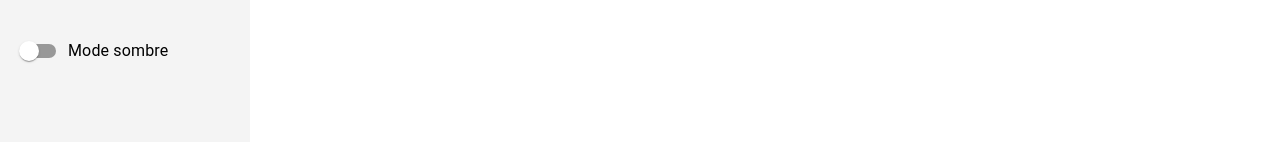
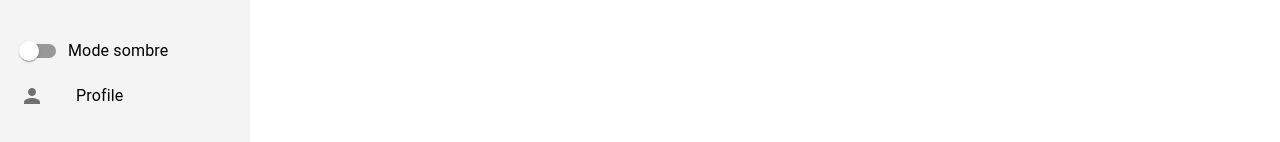
Before and after one commit to MathissGit/interface_gestion_app, a React (Create React App) app: page / in a window 1280 px wide. Shown: the part 482-624 px from the top of the page. Built offline with nearby package versions, Linux system fonts and the light colour scheme.

Commit message:
sidebar modif avec profile

```diff
--- a/src/components/Sidebar.js
+++ b/src/components/Sidebar.js
@@ -9,6 +9,7 @@ import PaymentIcon from '@mui/icons-material/Payment';
 import GroupIcon from '@mui/icons-material/Group';
 import SettingsIcon from '@mui/icons-material/Settings';
 import BuildIcon from '@mui/icons-material/Build';
+import PersonIcon from '@mui/icons-material/Person';
 import { Link } from 'react-router-dom';
 
 const Sidebar = ({ toggleDarkMode, darkMode }) => {
@@ -83,6 +84,12 @@ const Sidebar = ({ toggleDarkMode, darkMode }) => {
                 label="Mode sombre"
                 style={{ marginLeft: '10px', marginTop: '20px' }}
             />
+            <ListItem button component={Link} to="/profile">
+                    <ListItemIcon>
+                        <PersonIcon />
+                    </ListItemIcon>
+                    <ListItemText primary='Profile' />
+                </ListItem>
         </div>
     );
 };
```
